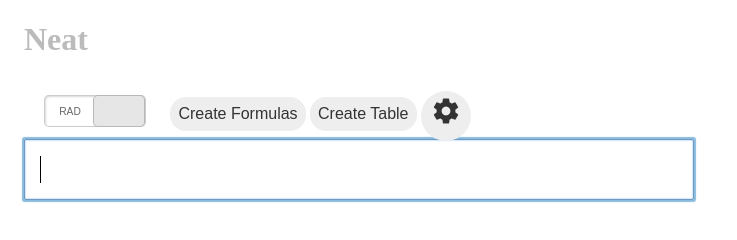
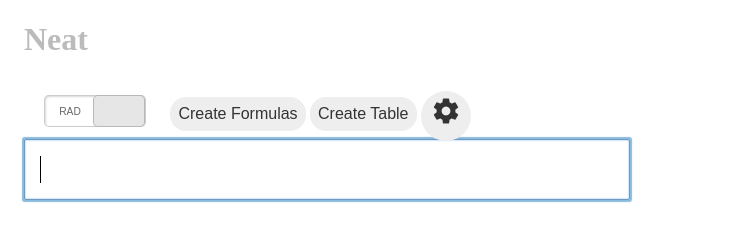
Before and after one commit to AlienKevin/Neat, a plain HTML site: page index.html in a window 1280 px wide. Shown: the whole page, without its empty margins (0-737 px from the left). Drawn offline with nearby package versions, Linux system fonts and the light colour scheme; a web font is replaced by a local one.

Commit message:
Adjust input and output positions to align correctly

```diff
--- a/style.css
+++ b/style.css
@@ -161,7 +161,6 @@ input{
 
 span.input{
   padding: 0.5em;
-  float: left;
 }
 
 span.input:focus {
@@ -169,12 +168,12 @@ span.input:focus {
 }
 
 span.mq-root-block{
-  width: 50vw !important;
-  overflow: auto !important;
+  width: 45vw !important;
+  overflow-x: auto !important;
 }
 
 span.output {
-  padding: .2em;
+  padding: .5em;
 }
 
 #evalBtn {
```
